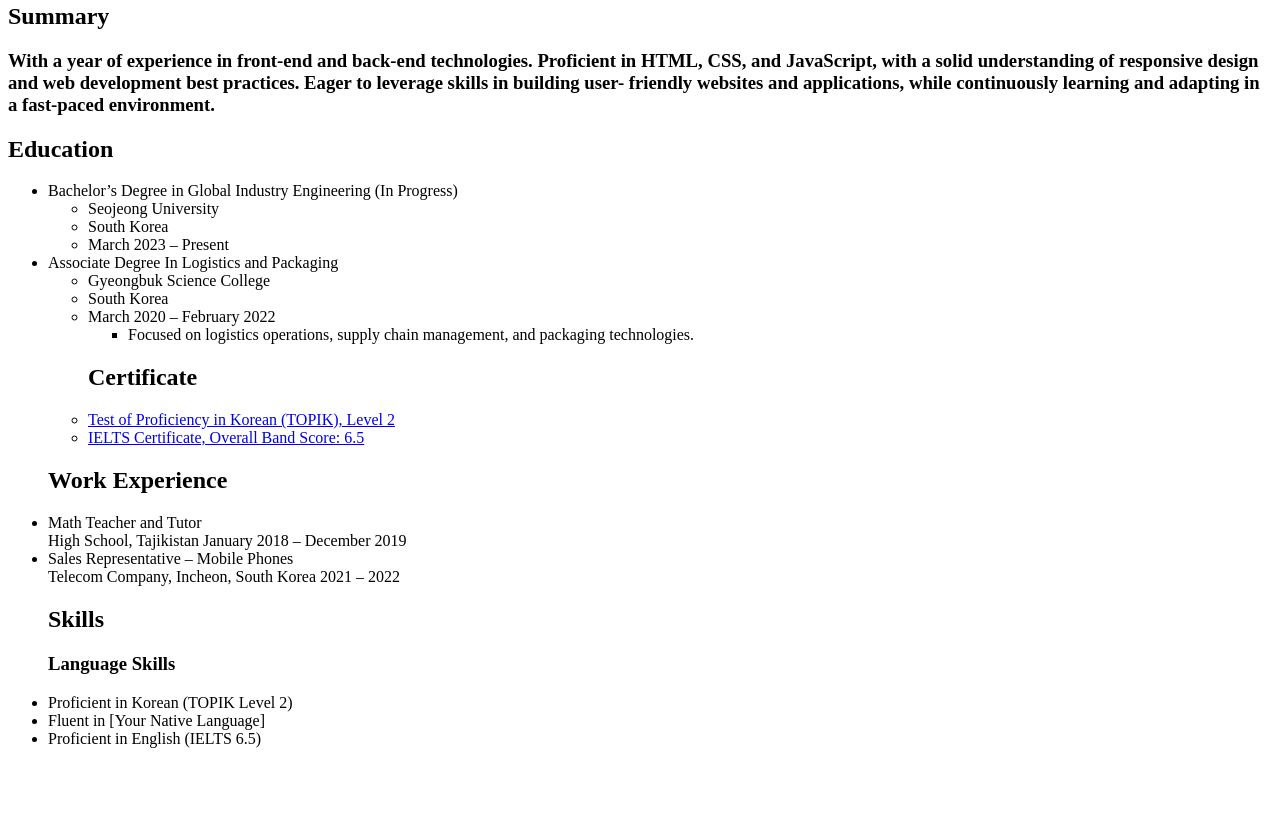
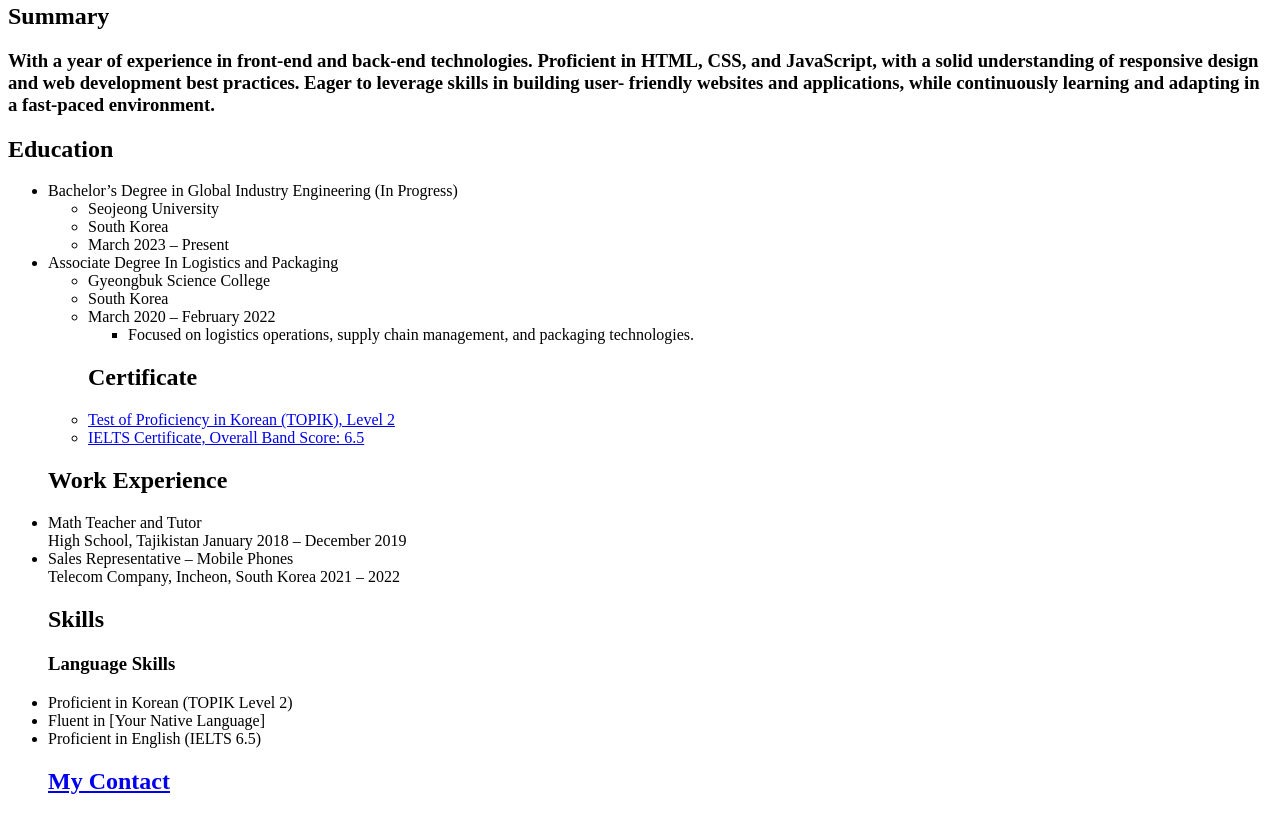
Before and after one commit to segaro0909/mycv.portfolio, a plain HTML site: page index.html in a window 1280 px wide. Shown: the part 300-1114 px from the top of the page. Before the commit the page ends 1064 px from the top, so only its background shows below. Drawn offline with Linux system fonts and the light colour scheme.

Commit message:
Update index.html

```diff
--- a/index.html
+++ b/index.html
@@ -49,7 +49,7 @@ Telecom Company, Incheon, South Korea
 <li>Proficient in Korean (TOPIK Level 2)</li>
 <li>Fluent in [Your Native Language]</li>
 <li>Proficient in English (IELTS 6.5)</li>
-
+<h2> <a href="./contact.html">My Contact</a></h2>
 </body>
 
 </html>
```
